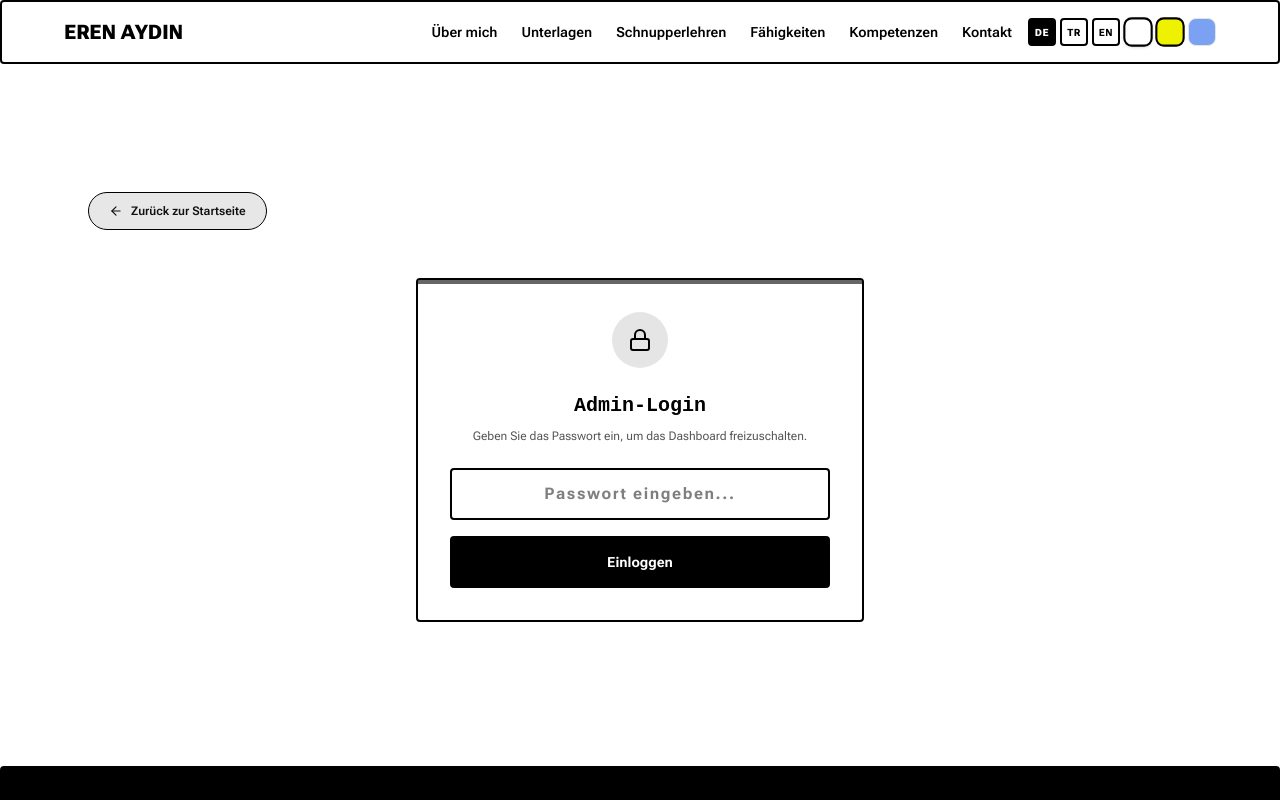
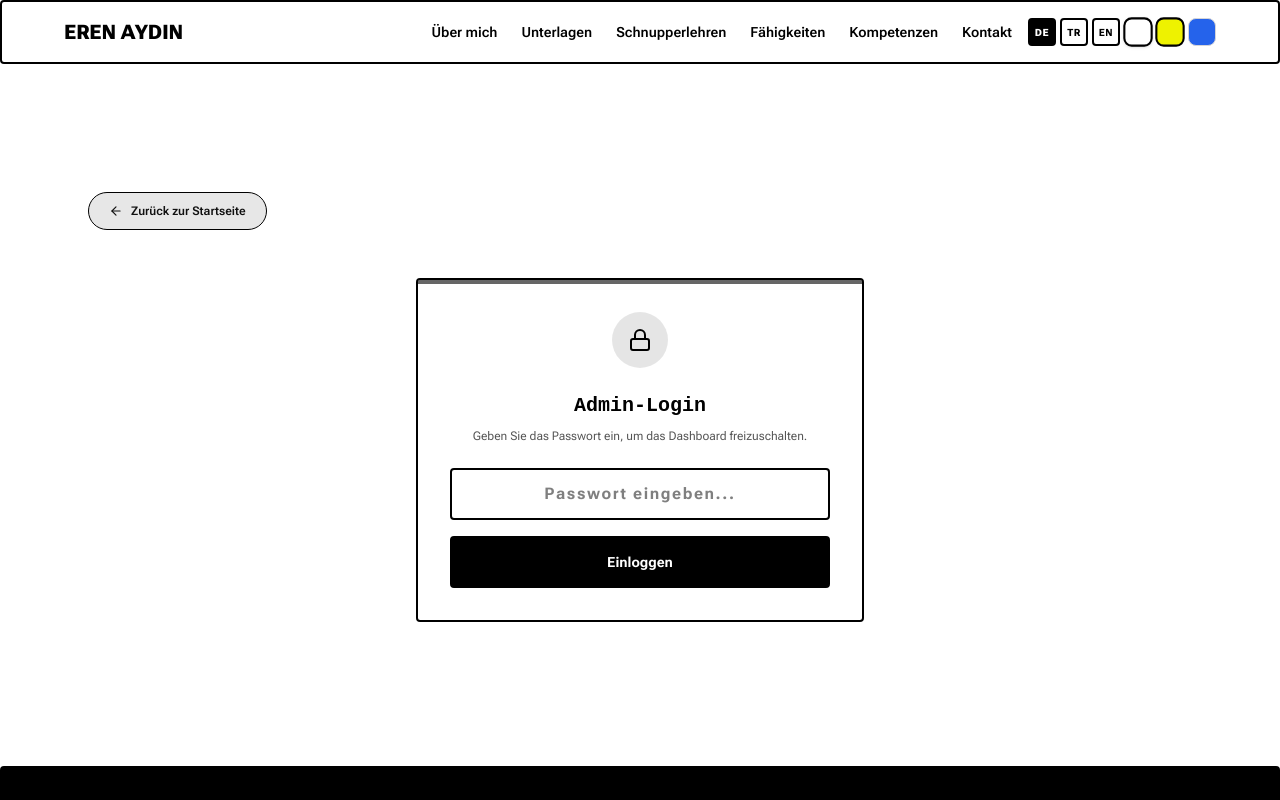
Before and after one commit to xddswi-swiss/lebenslauf, a Next.js app: page /admin in a window 1280 px wide. Shown: the top 800 px of the page. Built offline with nearby package versions, Linux system fonts and the light colour scheme.

Commit message:
Style: Remove opacity class from yellow and blue theme selectors to keep their colors solid and bright in all header states

```diff
--- a/src/components/Header.tsx
+++ b/src/components/Header.tsx
@@ -177,14 +177,14 @@ export const Header: React.FC<HeaderProps> = ({ activeColorIndex }) => {
                   onClick={() => handleThemeSelect('light')}
                   aria-label="Light Theme"
                   className={`w-7 h-7 rounded-lg bg-[#eef200] border transition-all cursor-pointer hover:scale-110 ${
-                    theme === 'light' ? 'border-black border-2 scale-105' : 'border-zinc-300 dark:border-zinc-700 opacity-60'
+                    theme === 'light' ? 'border-black border-2 scale-105' : 'border-zinc-300 dark:border-zinc-700'
                   }`}
                 />
                 <button
                   onClick={() => handleThemeSelect('dark')}
                   aria-label="Dark Theme"
                   className={`w-7 h-7 rounded-lg bg-[#2563eb] border transition-all cursor-pointer hover:scale-110 ${
-                    theme === 'dark' ? 'border-white border-2 scale-105' : 'border-zinc-300 dark:border-zinc-700 opacity-60'
+                    theme === 'dark' ? 'border-white border-2 scale-105' : 'border-zinc-300 dark:border-zinc-700'
                   }`}
                 />
               </div>
@@ -199,14 +199,14 @@ export const Header: React.FC<HeaderProps> = ({ activeColorIndex }) => {
                   onClick={() => handleThemeSelect('light')}
                   aria-label="Light Theme"
                   className={`w-7 h-7 rounded-lg bg-[#eef200] border transition-all cursor-pointer hover:scale-110 ${
-                    theme === 'light' ? 'border-black border-2 scale-105' : 'border-zinc-300 dark:border-zinc-700 opacity-60'
+                    theme === 'light' ? 'border-black border-2 scale-105' : 'border-zinc-300 dark:border-zinc-700'
                   }`}
                 />
                 <button
                   onClick={() => handleThemeSelect('dark')}
                   aria-label="Dark Theme"
                   className={`w-7 h-7 rounded-lg bg-[#2563eb] border transition-all cursor-pointer hover:scale-110 ${
-                    theme === 'dark' ? 'border-white border-2 scale-105' : 'border-zinc-300 dark:border-zinc-700 opacity-60'
+                    theme === 'dark' ? 'border-white border-2 scale-105' : 'border-zinc-300 dark:border-zinc-700'
                   }`}
                 />
               </div>
```
